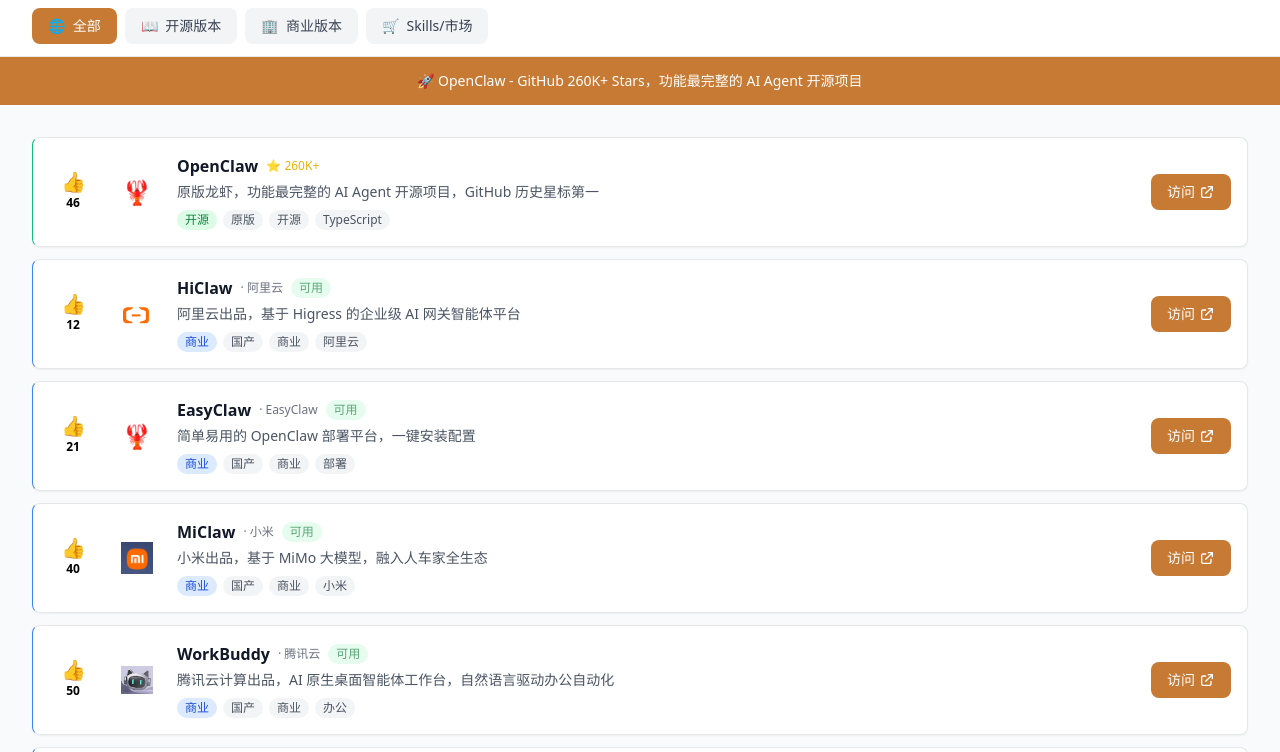
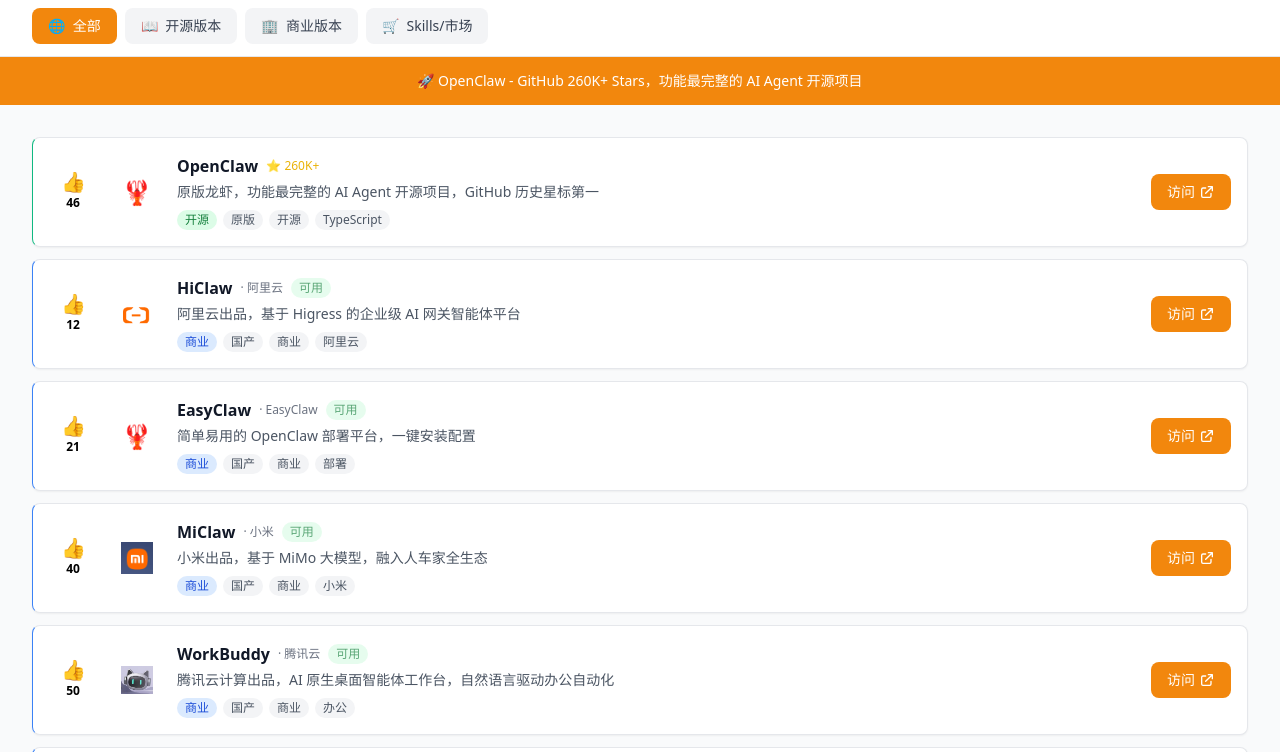
Before and after one commit to Sea-66/claw-hub, a website: page index.html in a window 1280 px wide. Shown: the part 68-820 px from the top of the page. Drawn offline with nearby package versions, Linux system fonts and the light colour scheme.

Commit message:
调整橙色饱和度到90%

```diff
--- a/index.html
+++ b/index.html
@@ -18,16 +18,16 @@
                 extend: {
                     colors: {
                         claw: {
-                            50: '#faf4ee',
-                            100: '#f2e6d9',
-                            200: '#e5ccad',
-                            300: '#d9b280',
-                            400: '#cf914f',
-                            500: '#c67a33',
-                            600: '#b36629',
-                            700: '#965421',
-                            800: '#7a431b',
-                            900: '#613616',
+                            50: '#fef6ef',
+                            100: '#fdebd9',
+                            200: '#fad4b0',
+                            300: '#f5b072',
+                            400: '#f1923c',
+                            500: '#f2870d',
+                            600: '#d9700a',
+                            700: '#b55a09',
+                            800: '#91480b',
+                            900: '#783b0d',
                         }
                     }
                 }
```
